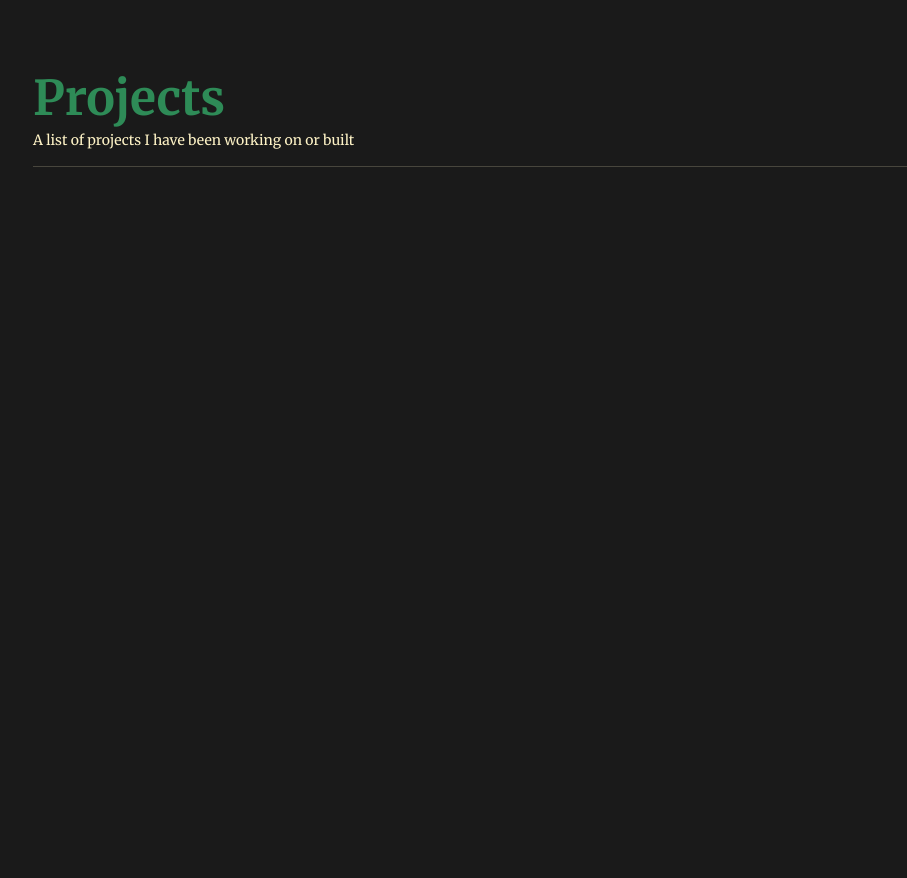
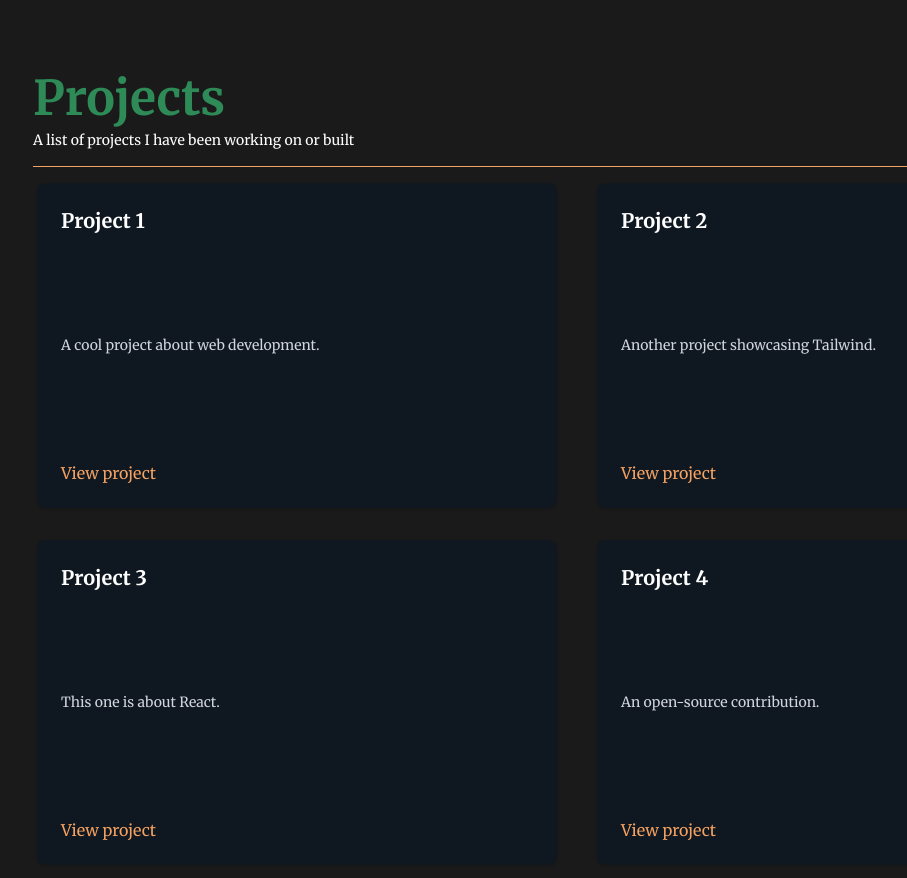
Before and after one commit to Abiralstha99/portfolio, a React (Vite) app: page / in a window 1280 px wide. Shown: the part 1660-2538 px from the top of the page, without its empty margins (95-1002 px from the left). Before the commit the page ends 2470 px from the top, so only its background shows below. Built offline with nearby package versions, Linux system fonts and the light colour scheme.

Commit message:
Skeleton of project section done

```diff
--- a/src/Sections/Project.jsx
+++ b/src/Sections/Project.jsx
@@ -1,21 +1,34 @@
 import React from 'react'
-
+import projects from './projects.json'
 function Project() {
   return (
     <section className="min-h-screen bg-[#1a1a1a] py-16">
       {/* add left padding so this section doesn't sit under a fixed left social bar */}
       <div className="max-w-7xl mx-auto w-full px-4 sm:px-8 lg:px-16 pl-20 md:pl-24 lg:pl-32 flex flex-col gap-2">
-        <h1 className="text-5xl text-[#2E8B57] font-bold text-left">
+        <h1 className="text-5xl text-[#2E8B57] font-bold text-left ">
           Projects
         </h1>
-        <p className="text-sm text-amber-100">
+        <p className="text-sm text-white">
           A list of projects I have been working on or built
         </p>
 
-        <hr role="separator" className="w-full border-t border-amber-100/20 my-2" />
+        <hr role="separator" className="w-full border-t border-[#f4a261] my-2" />
         {/* project items */}
-        <div className="w-full">
-          {/* add your project cards/list here */}
+        <div className="w-full grid grid-cols-1 md:grid-cols-2 gap-8">
+          {/* now mapping through the projects.json file  */}
+          {projects.map((project, index) => (
+            <div key={index} className="w-full flex justify-center">
+              <div className="bg-[#0f1720] rounded-lg shadow p-6 aspect-[16/10] w-full max-w-[520px] flex flex-col justify-between overflow-hidden">
+                <h2 className="text-xl text-white font-semibold mb-2">{project.title}</h2>
+                <p className="text-sm text-gray-300 mb-4">{project.description}</p>
+                {project.link && (
+                  <a href={project.link} className="text-[#f4a261] hover:underline" target="_blank" rel="noopener noreferrer">
+                    View project
+                  </a>
+                )}
+              </div>
+            </div>
+          ))}
         </div>
       </div>
     </section>
--- /dev/null
+++ b/src/Sections/projects.json
@@ -0,0 +1,26 @@
+[
+  {
+    "title": "Project 1",
+    "description": "A cool project about web development.",
+    "image": "/images/project1.png",
+    "link": "https://example.com/project1"
+  },
+  {
+    "title": "Project 2",
+    "description": "Another project showcasing Tailwind.",
+    "image": "/images/project2.png",
+    "link": "https://example.com/project2"
+  },
+  {
+    "title": "Project 3",
+    "description": "This one is about React.",
+    "image": "/images/project3.png",
+    "link": "https://example.com/project3"
+  },
+  {
+    "title": "Project 4",
+    "description": "An open-source contribution.",
+    "image": "/images/project4.png",
+    "link": "https://example.com/project4"
+  }
+]
```
